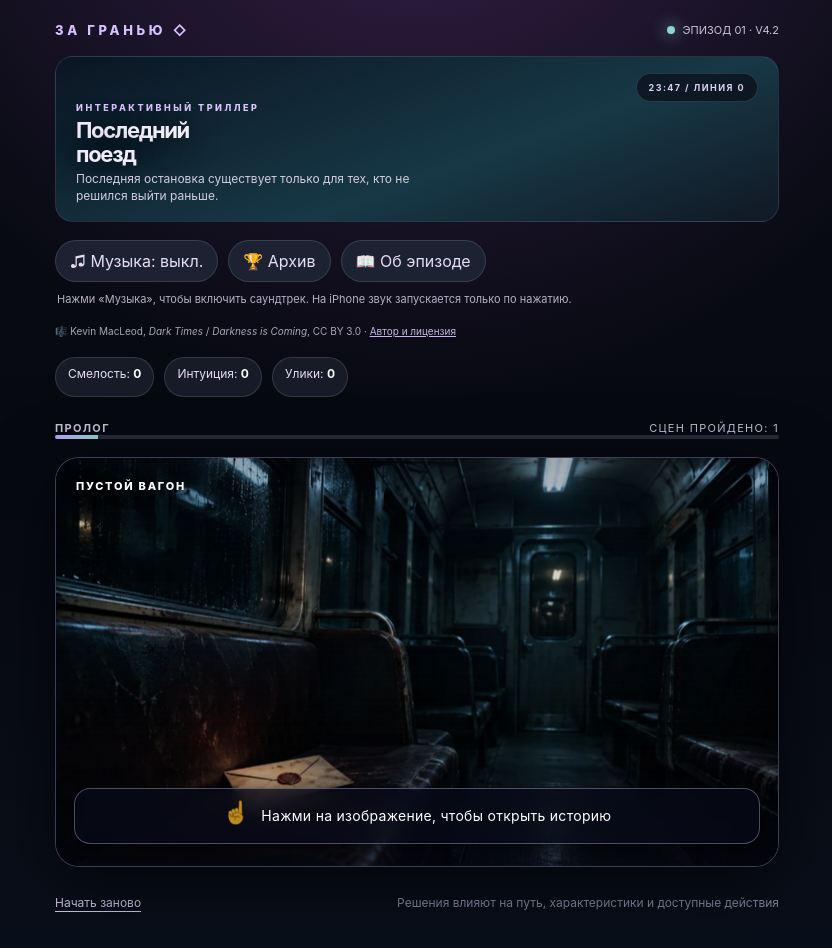
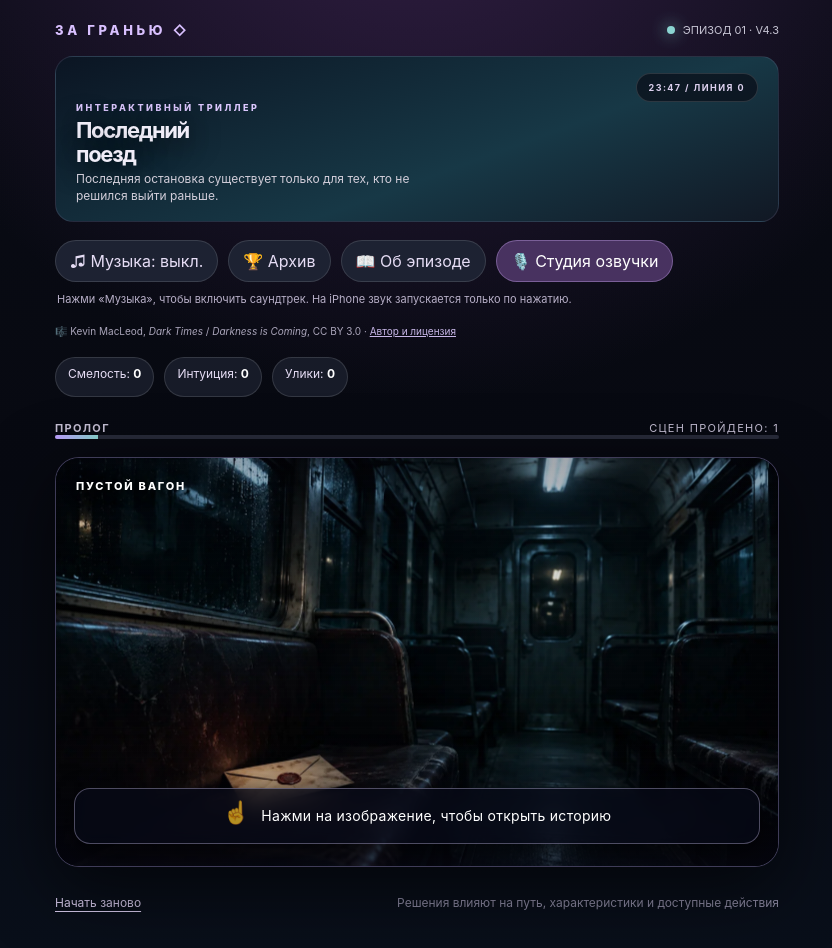
Before and after one commit to sanya377/Za_graniy, a plain HTML site: page index.html in a window 1280 px wide. Shown: the whole page, without its empty margins (223-1055 px from the left). Drawn offline with Linux system fonts and the light colour scheme.

Commit message:
Add visible voice studio button to game home screen

```diff
--- a/index.html
+++ b/index.html
@@ -63,7 +63,7 @@ footer{display:flex;justify-content:space-between;gap:12px;align-items:center;co
 </head>
 <body class="mood-mystery">
 <main>
-<header><div class="brand">ЗА ГРАНЬЮ ◇</div><div class="ep">ЭПИЗОД 01 · V4.2</div></header>
+<header><div class="brand">ЗА ГРАНЬЮ ◇</div><div class="ep">ЭПИЗОД 01 · V4.3</div></header>
 <section class="hero" id="hero">
   <div class="stamp" id="stamp">23:47 / ЛИНИЯ 0</div>
   <div class="art" aria-hidden="true"><div class="dust"></div><div class="scan"></div><div class="glow"></div><div class="tunnel"></div><div class="window"></div><div class="rails"></div><div class="figure"></div><div class="fog"></div></div>
@@ -75,6 +75,7 @@ footer{display:flex;justify-content:space-between;gap:12px;align-items:center;co
   <button type="button" class="pill" id="musicBtn" aria-pressed="false">♫ Музыка: выкл.</button>
   <button type="button" class="pill" id="achBtn">🏆 Архив</button>
   <button type="button" class="pill" id="aboutBtn">📖 Об эпизоде</button>
+  <a class="pill" href="./voice-studio.html?v=45" style="display:inline-flex;align-items:center;text-decoration:none;background:#483260;border:1px solid #c5a4ea66;color:#fff">🎙️ Студия озвучки</a>
 </div>
 <div class="audio-status" id="audioStatus">Нажми «Музыка», чтобы включить саундтрек. На iPhone звук запускается только по нажатию.</div>
 <div class="music-credit">🎼 Kevin MacLeod, <em>Dark Times</em> / <em>Darkness is Coming</em>, CC BY 3.0 · <a href="https://incompetech.com" target="_blank" rel="noopener noreferrer">Автор и лицензия</a></div>
```
